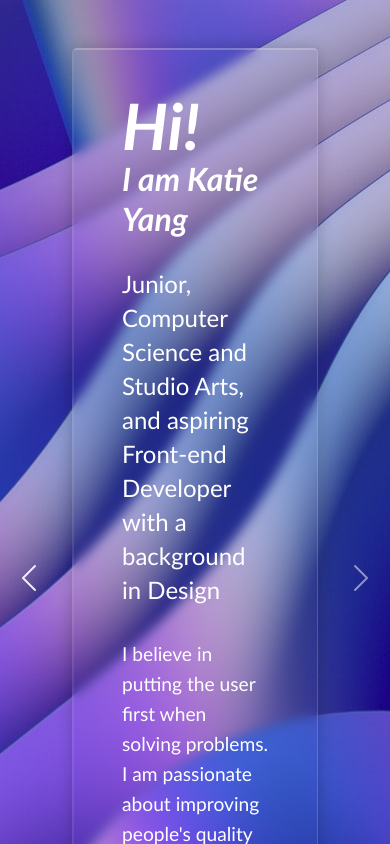
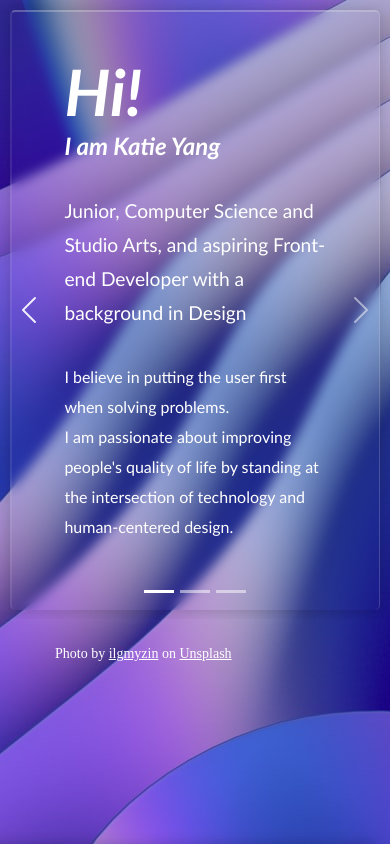
Before and after one commit to KY233466/KY233466.github.io, a React (Create React App) app: page / in a window 390 px wide. Shown: the top 844 px of the page. Built offline with nearby package versions, Linux system fonts and the light colour scheme.

Commit message:
style change

```diff
--- a/src/components/Card/Card.module.css
+++ b/src/components/Card/Card.module.css
@@ -81,7 +81,21 @@ h5 {
         flex-direction: column;
         align-items: flex-start;
     }
+
     .glass {
-        margin: 3rem 4.5rem 4rem 4.5rem;
+        margin: 0.6rem;
+        padding: 3.3rem;
+    }
+
+    h3 {
+        font-size: 1.5rem;
+    }
+
+    h4 {
+        font-size: 1.2rem;
+    }
+
+    h5 {
+        font-size: 1rem;
     }
 }
--- a/src/components/NavBar/NavBar.module.css
+++ b/src/components/NavBar/NavBar.module.css
@@ -55,3 +55,18 @@ body {
 .nav li.active {
   font-weight: bold;
 }
+
+@media (max-width: 768px) {
+  .nav {
+    background-color: #F9F3D6;
+    color: #282C4E;
+    display: flex;
+    justify-content: space-between;
+    align-items: stretch;
+    padding: 1.5rem 15px;
+  }
+
+  .nav ul {
+    gap: 1rem;
+  }
+}
```
